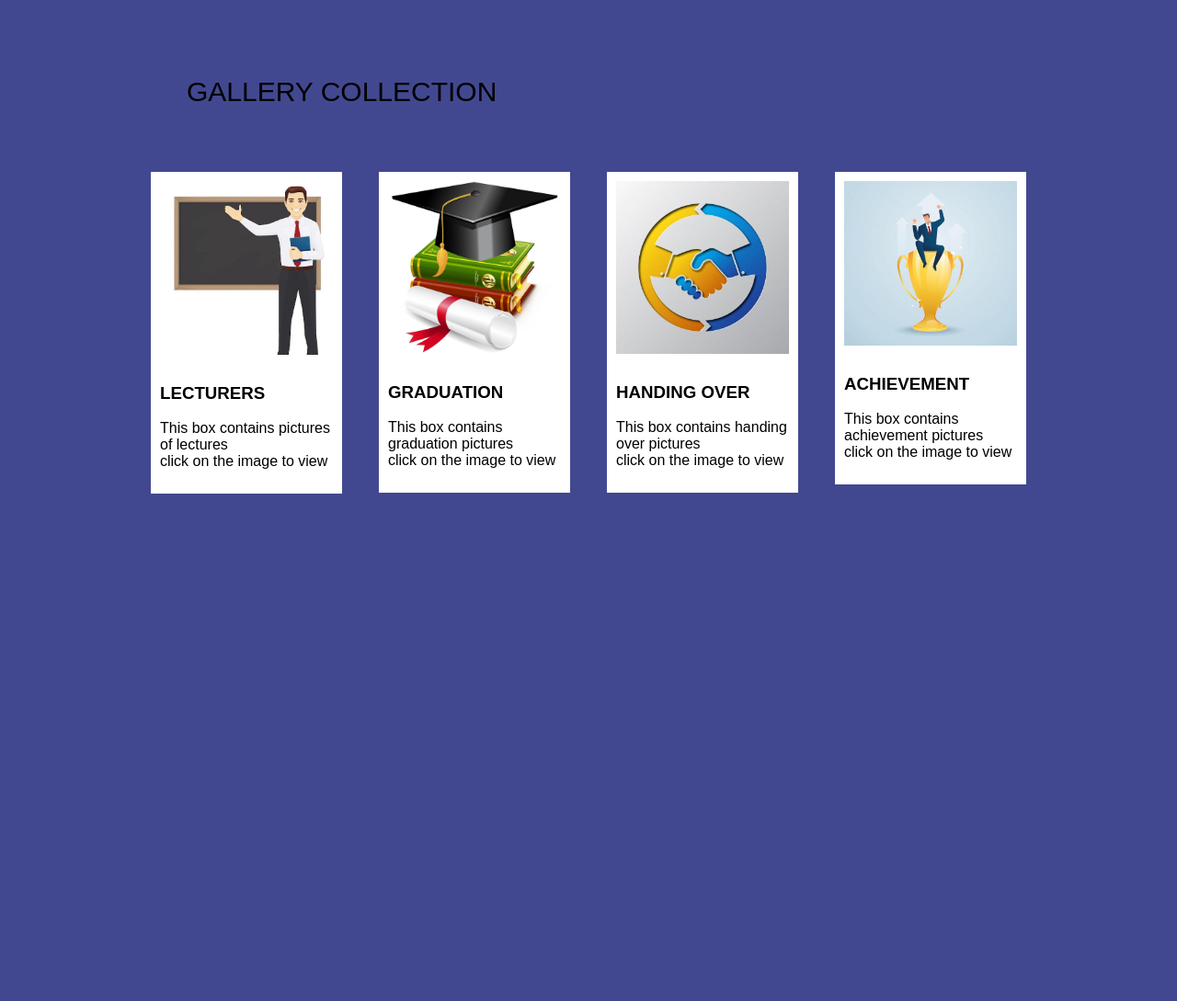
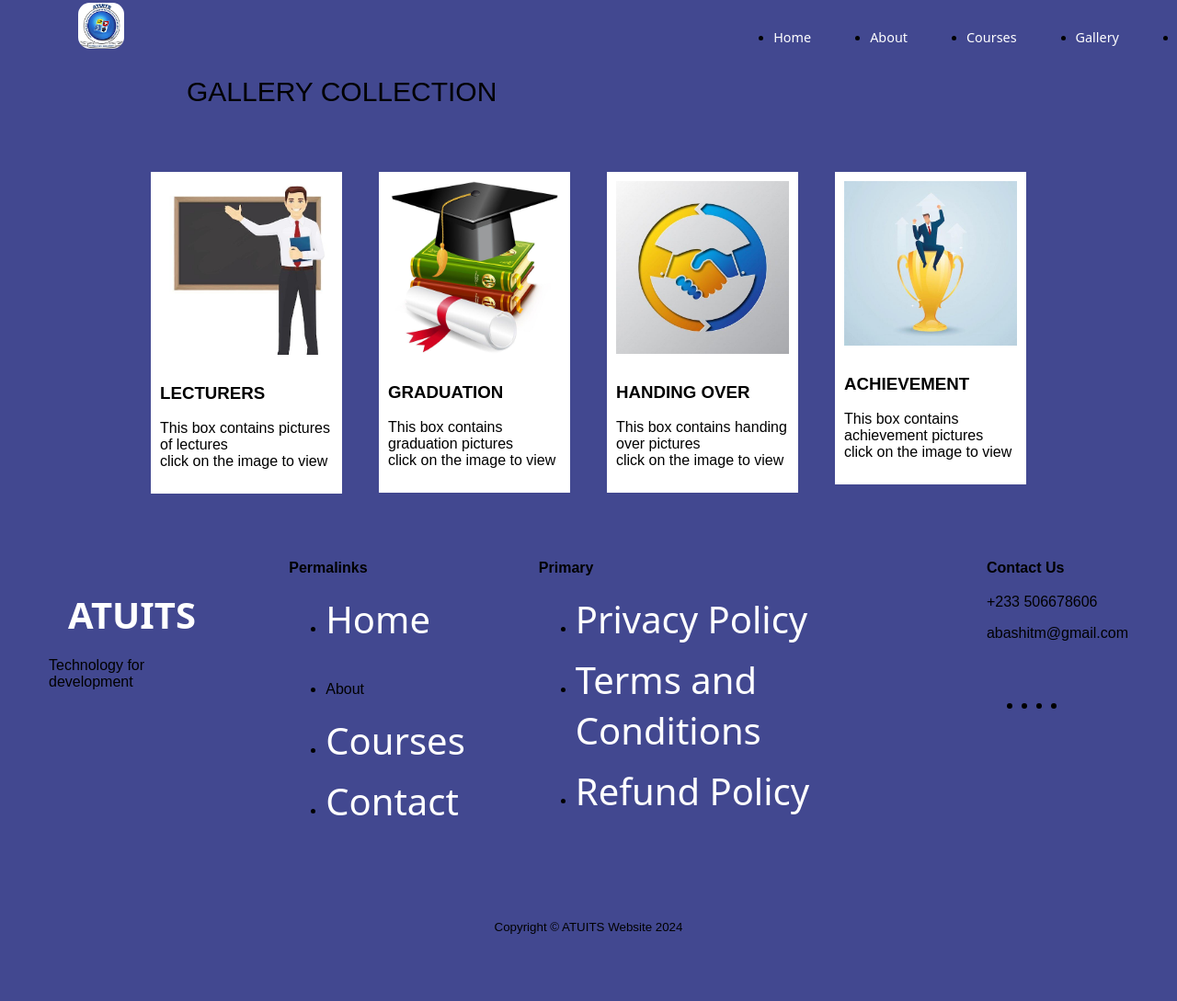
Before and after one commit to abdbashit/atuitsweb, a PHP site: page /gallery.html in a window 1280 px wide. Shown: the whole page at 92% size. Before the commit the page ends 537 px from the top, so only its background shows below. Run offline with PHP 8.4, Linux system fonts and the light colour scheme.

Commit message:
modified

```diff
--- a/gallery.html
+++ b/gallery.html
@@ -9,6 +9,32 @@
 </head>
 
 <body>
+
+  <nav>
+    <div class="container nav__container">
+      <a href="index.php">
+        <img
+          src="images/atuits_new_logo.PNG"
+          class="logo"
+          alt="atuits_logo"
+        />
+        <h4></h4></a
+      >
+
+      <ul class="nav__menu">
+        <li><a href="index.php">Home</a></li>
+        <li><a href="about.php">About</a></li>
+        <li><a href="courses.php">Courses</a></li>
+        <li><a href="gallery.html">Gallery</a></li>
+        <li><a href="contact.php">Contact</a></li>
+
+      </ul>
+      <button id="open-menu-btn"><i class="uil uil-bars"></i></button>
+      <button id="close-menu-btn"><i class="uil uil-multiply"></i></button>
+    </div>
+  </nav>
+  <!-- END OF NAVBAR -->
+
   <div class="header">
   <p>GALLERY COLLECTION</p>
 </div>
@@ -46,4 +72,62 @@
 
   </div>
 </body>
+
+<footer>
+  <div class="container footer__container">
+    <div class="footer__1">
+      <a href="index.php" class="footer__logo"><h4>ATUITS</h4></a>
+      <p>
+        Technology for development
+      </p>
+    </div>
+
+    <div class="footer__2">
+      <h4>Permalinks</h4>
+      <ul class="Permalinks">
+        <li><a href="index.php">Home</a></li>
+        <li><a href="about.php"></a>About</li>
+        <li><a href="courses.php">Courses</a></li>
+        <li><a href="contact.php">Contact</a></li>
+      </ul>
+    </div>
+
+    <div class="footer__3">
+      <h4>Primary</h4>
+      <ul class="privacy">
+        <li><a href="#">Privacy Policy</a></li>
+        <li><a href="#">Terms and Conditions</a></li>
+        <li><a href="#">Refund Policy</a></li>
+      </ul>
+    </div>
+
+    <div class="footer__4">
+      <h4>Contact Us</h4>
+      <div>
+        <p>+233 506678606</p>
+        <p>abashitm@gmail.com</p>
+      </div>
+
+      <ul class="footer__socials">
+        <li>
+          <a href="#"><i class="uil uil-facebook-f"></i></a>
+        </li>
+        <li>
+          <a href="#"><i class="uil uil-instagram-alt"></i></a>
+        </li>
+        <li>
+          <a href="#"><i class="uil uil-twitter"></i></a>
+        </li>
+        <li>
+          <a href="#"><i class="uil uil-linkedin-alt"></i></a>
+        </li>
+      </ul>
+    </div>
+  </div>
+
+  <div class="footer__copyright">
+    <small>Copyright &copy; ATUITS Website 2024</small>
+  </div>
+</footer>
+
 </html>
--- a/style.css
+++ b/style.css
@@ -1,3 +1,53 @@
+/* ====== NAVBAR ====== */
+.logo{
+  position: fixed;
+  height: auto;
+  left: 85px;
+  width: 50px;
+  border-radius: 25%;
+
+}
+nav {
+  background: transparent;
+  width: 100vw;
+  height: 5rem;
+  position: fixed;
+  top: 0;
+  z-index: 11;
+}
+
+/* Change navbar styles on scroll using javascript */
+.window-scroll {
+  background: var(--color-primary);
+  box-shadow: 0 1rem 2rem rgba(0, 0, 0, 0.2);
+}
+
+.nav__container {
+  height: 100%;
+  display: flex;
+  justify-content: space-between;
+  align-items: center;
+}
+
+nav button {
+  display: none;
+}
+
+.nav__menu {
+  display: flex;
+  align-items: center;
+  gap: 4rem;
+}
+
+.nav__menu a {
+  font-size: 0.9rem;
+  transition: var(--transition);
+}
+
+.nav__menu a:hover {
+  color: var(--color-bg2);
+}
+
 
 /* Gallery CSS */
 * {
@@ -237,3 +287,46 @@ header:hover {
   }
 }
 /*  End of Gallery CSS */ */
+
+/* ====== FOOTER ====== */
+footer {
+  background: var(--color-bg1);
+  padding: 5rem;
+  font-size: 0.9rem;
+}
+
+.footer__container {
+  display: flex; /*change to flex */
+  grid-template-columns: repeat(4 1fr);
+  gap: 5rem;
+}
+
+.footer__container > div h4 {
+  margin-bottom: 1.2rem;
+}
+
+.footer__1 p {
+  margin: 0 0 2rem;
+}
+
+footer ul li {
+  margin-bottom: 0.7rem;
+}
+
+footer ul li a:hover {
+  text-decoration: underline;
+}
+
+.footer__socials {
+  display: flex;
+  gap: 1rem;
+  font-size: 1.2rem;
+  margin-top: 2rem;
+}
+
+.footer__copyright {
+  text-align: center;
+  margin-top: 4rem;
+  padding: 1.2rem 0;
+  border-top: 1px solid var(--color-bg2);
+}
```
